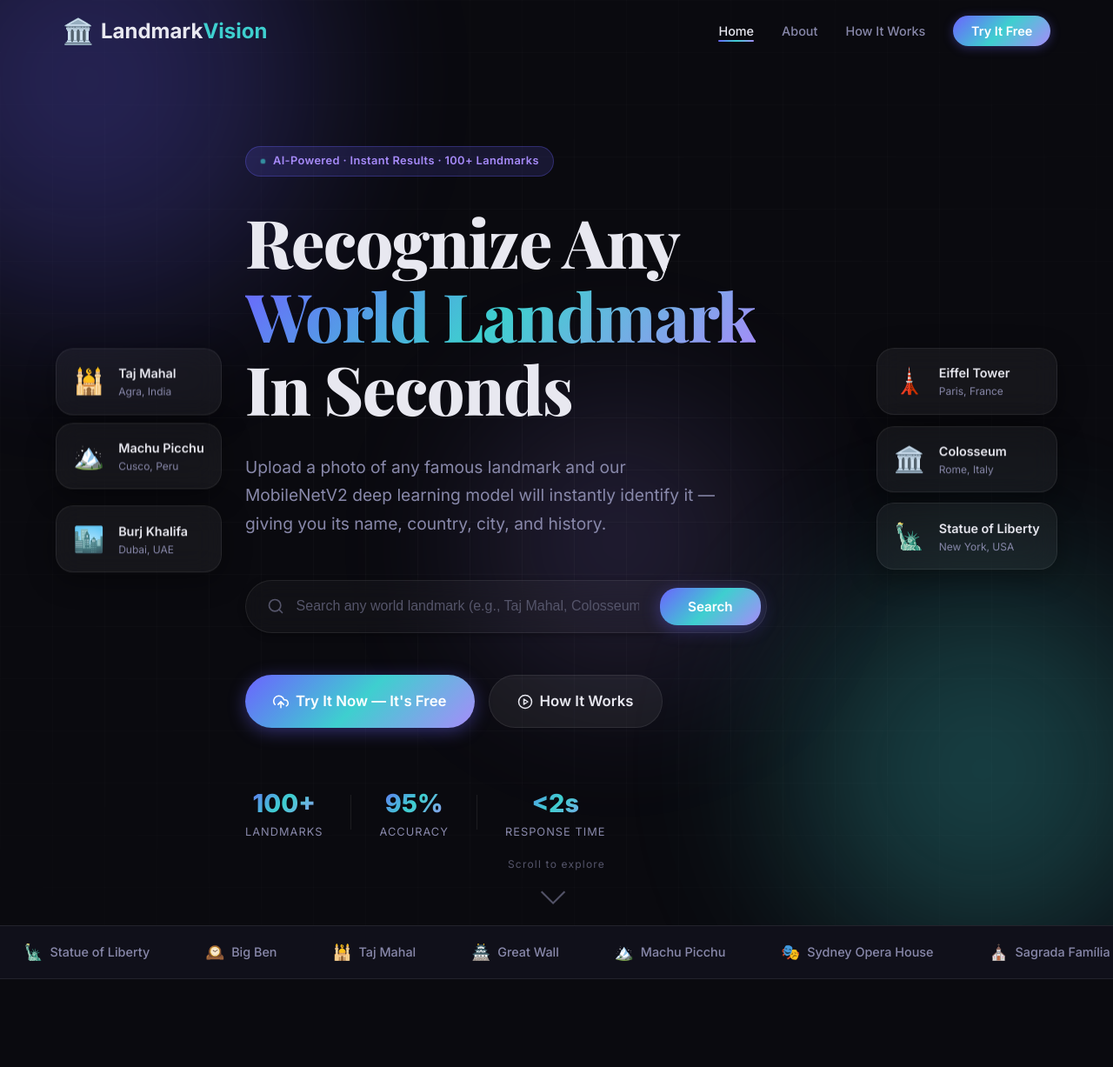
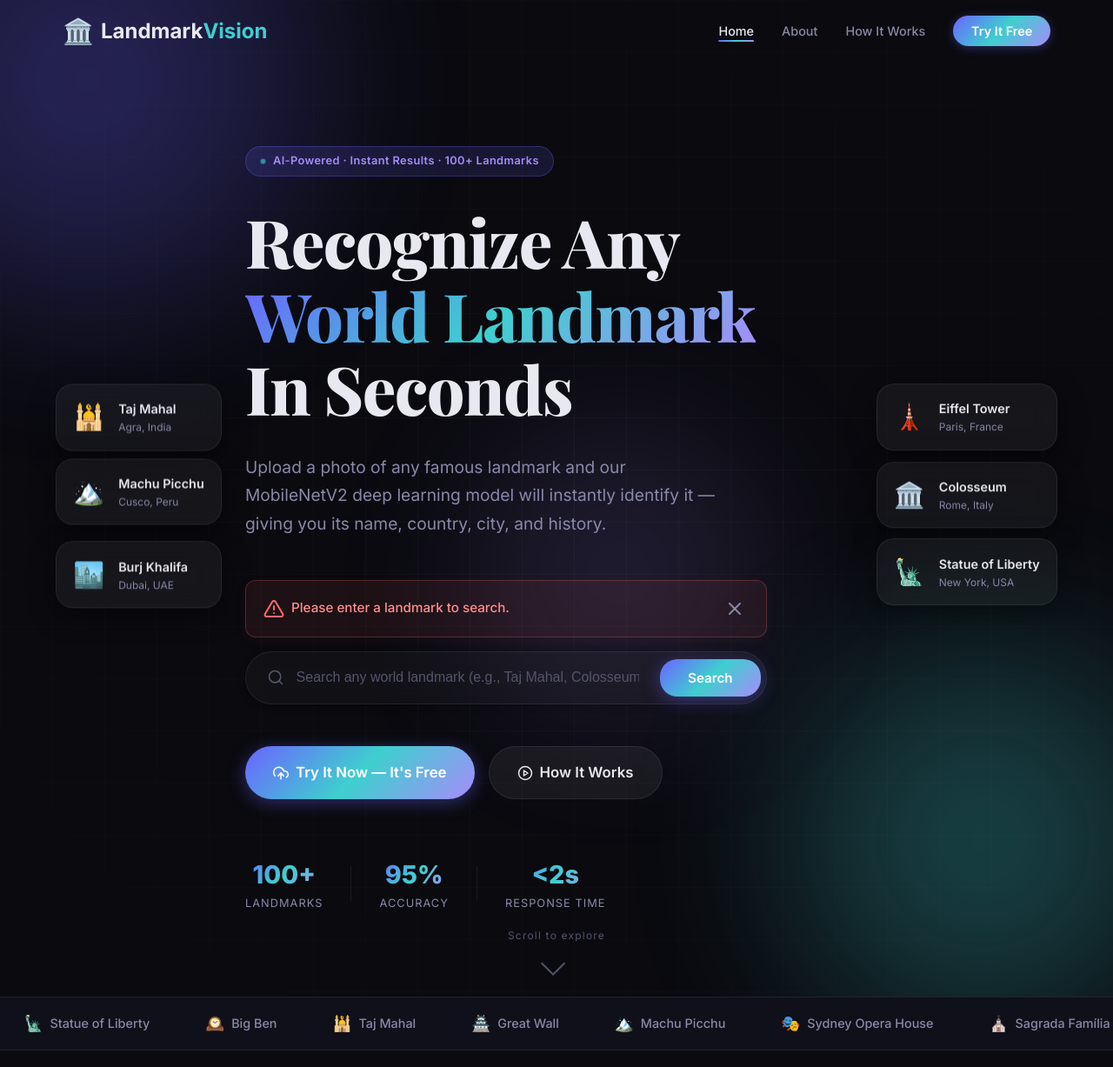
Before and after one commit to ganeshkamathJ/landmark-vision, a Flask app: a page that uses templates/index.html in a window 1280 px wide. Shown: the top 1227 px of the page at 87% size. Run offline with Flask 3, Linux system fonts and the light colour scheme; data that the repository does not hold is empty.

Commit message:
fix: route validation errors via query parameters to resolve HF Spaces iframe cookie blocks and display alert above search bar

```diff
--- a/app/routes.py
+++ b/app/routes.py
@@ -134,22 +134,18 @@ def predict():
                         f.write(response.read())
         except Exception as exc:
             logger.exception("Failed to download dropped image URL: %s", exc)
-            flash("Failed to retrieve the image. Please try saving it locally and uploading it.", "error")
-            return redirect(url_for("main.index"))
+            return redirect(url_for("main.index", error="Failed to retrieve the image. Please try saving it locally and uploading it."))
     else:
         if "image" not in request.files:
-            flash("No file part in the request.", "error")
-            return redirect(url_for("main.index"))
+            return redirect(url_for("main.index", error="No file part in the request."))
 
         file = request.files["image"]
 
         if file.filename == "":
-            flash("No file selected.", "error")
-            return redirect(url_for("main.index"))
+            return redirect(url_for("main.index", error="No file selected."))
 
         if not _allowed_file(file.filename):
-            flash("Unsupported file type. Please upload PNG, JPG, JPEG, or WEBP.", "error")
-            return redirect(url_for("main.index"))
+            return redirect(url_for("main.index", error="Unsupported file type. Please upload PNG, JPG, JPEG, or WEBP."))
 
         ext         = file.filename.rsplit(".", 1)[-1].lower()
         unique_name = f"{uuid.uuid4().hex}.{ext}"
@@ -168,8 +164,7 @@ def predict():
         )
     except Exception as exc:
         logger.exception("Prediction failed: %s", exc)
-        flash("Prediction failed — please try a different image.", "error")
-        return redirect(url_for("main.index"))
+        return redirect(url_for("main.index", error="Prediction failed — please try a different image."))
 
     info = _build_info(result)
 
@@ -382,8 +377,7 @@ def _search_wikipedia(query: str) -> dict | None:
 def search():
     query = request.args.get("q", "").strip()
     if not query:
-        flash("Please enter a landmark to search.", "warning")
-        return redirect(url_for("main.index"))
+        return redirect(url_for("main.index", error="Please enter a landmark to search."))
 
     # Try to match our local database for facts
     from app.landmark_info import LANDMARK_INFO, get_landmark
@@ -406,12 +400,8 @@ def search():
     )
 
     if not is_valid:
-        flash(
-            f"'{query}' does not appear to be a geographical landmark or historical site. "
-            "Please try searching for a famous monument, building, or city (e.g., Taj Mahal, Colosseum).",
-            "warning"
-        )
-        return redirect(url_for("main.index"))
+        error_msg = f"'{query}' does not appear to be a geographical landmark or historical site. Please try searching for a famous monument, building, or city (e.g., Taj Mahal, Colosseum)."
+        return redirect(url_for("main.index", error=error_msg))
 
     # Build response info dict — wiki_result may be None if matched locally but has no Wikipedia page
     wiki_title   = wiki_result["title"]   if wiki_result else (local_info.get("name") or query)
@@ -496,8 +486,7 @@ def view_history(entry_id):
     from app.db import get_history_entry
     entry = get_history_entry(entry_id)
     if not entry:
-        flash("History entry not found.", "error")
-        return redirect(url_for("main.index"))
+        return redirect(url_for("main.index", error="History entry not found."))
 
     info = {
         "name": entry["name"],
--- a/static/css/style.css
+++ b/static/css/style.css
@@ -344,6 +344,55 @@ code { font-family: 'Courier New', monospace; }
 .flash svg { width: 18px; height: 18px; flex-shrink: 0; }
 .flash-close { margin-left: auto; color: var(--clr-text-muted); padding: 2px; }
 .flash-close:hover { color: var(--clr-text); }
+
+.search-error-alert {
+  display: flex;
+  align-items: center;
+  justify-content: space-between;
+  gap: var(--sp-md);
+  padding: 1rem 1.25rem;
+  border-radius: var(--r-md);
+  background: rgba(255, 107, 107, 0.08);
+  border: 1px solid rgba(255, 107, 107, 0.25);
+  box-shadow: 0 4px 16px rgba(255, 107, 107, 0.05);
+  margin-bottom: var(--sp-md);
+  max-width: 600px;
+  animation: slideDownIn 0.35s var(--ease-out);
+}
+
+.search-error-content {
+  display: flex;
+  align-items: center;
+  gap: var(--sp-sm);
+  color: #ff8e8e;
+  font-weight: 500;
+  font-size: 0.95rem;
+}
+
+.search-error-content svg {
+  color: var(--color-danger);
+  flex-shrink: 0;
+}
+
+.search-error-close {
+  color: var(--clr-text-muted);
+  display: flex;
+  align-items: center;
+  justify-content: center;
+  padding: var(--sp-xs);
+  border-radius: 50%;
+  transition: all var(--t-fast);
+}
+
+.search-error-close:hover {
+  color: var(--clr-text);
+  background: rgba(255, 255, 255, 0.05);
+}
+
+@keyframes slideDownIn {
+  from { opacity: 0; transform: translateY(-10px); }
+  to   { opacity: 1; transform: translateY(0); }
+}
 
 @keyframes slideIn {
   from { opacity: 0; transform: translateX(20px); }
--- a/static/js/main.js
+++ b/static/js/main.js
@@ -11,6 +11,13 @@ document.addEventListener('DOMContentLoaded', () => {
   initUpload();
   initScrollAnimations();
   initSmoothScrollCTA();
+
+  // Clean up 'error' query parameter from the URL bar to prevent showing on refresh
+  const urlParams = new URLSearchParams(window.location.search);
+  if (urlParams.has('error')) {
+    const cleanUrl = window.location.pathname + window.location.hash;
+    window.history.replaceState({}, document.title, cleanUrl);
+  }
 });
 
 /* ── Navigation ─────────────────────────────────────────────── */
--- a/templates/index.html
+++ b/templates/index.html
@@ -31,6 +31,18 @@
       Upload a photo of any famous landmark and our MobileNetV2 deep learning model
       will instantly identify it — giving you its name, country, city, and history.
     </p>
+
+    {% if request.args.get('error') %}
+    <div class="search-error-alert" id="search-error-alert">
+      <div class="search-error-content">
+        <i data-feather="alert-triangle"></i>
+        <span>{{ request.args.get('error') }}</span>
+      </div>
+      <button class="search-error-close" onclick="document.getElementById('search-error-alert').remove()" aria-label="Close">
+        <i data-feather="x"></i>
+      </button>
+    </div>
+    {% endif %}
 
     <form action="{{ url_for('main.search') }}" method="GET" class="hero-search-form">
       <div class="search-input-wrapper">
```
